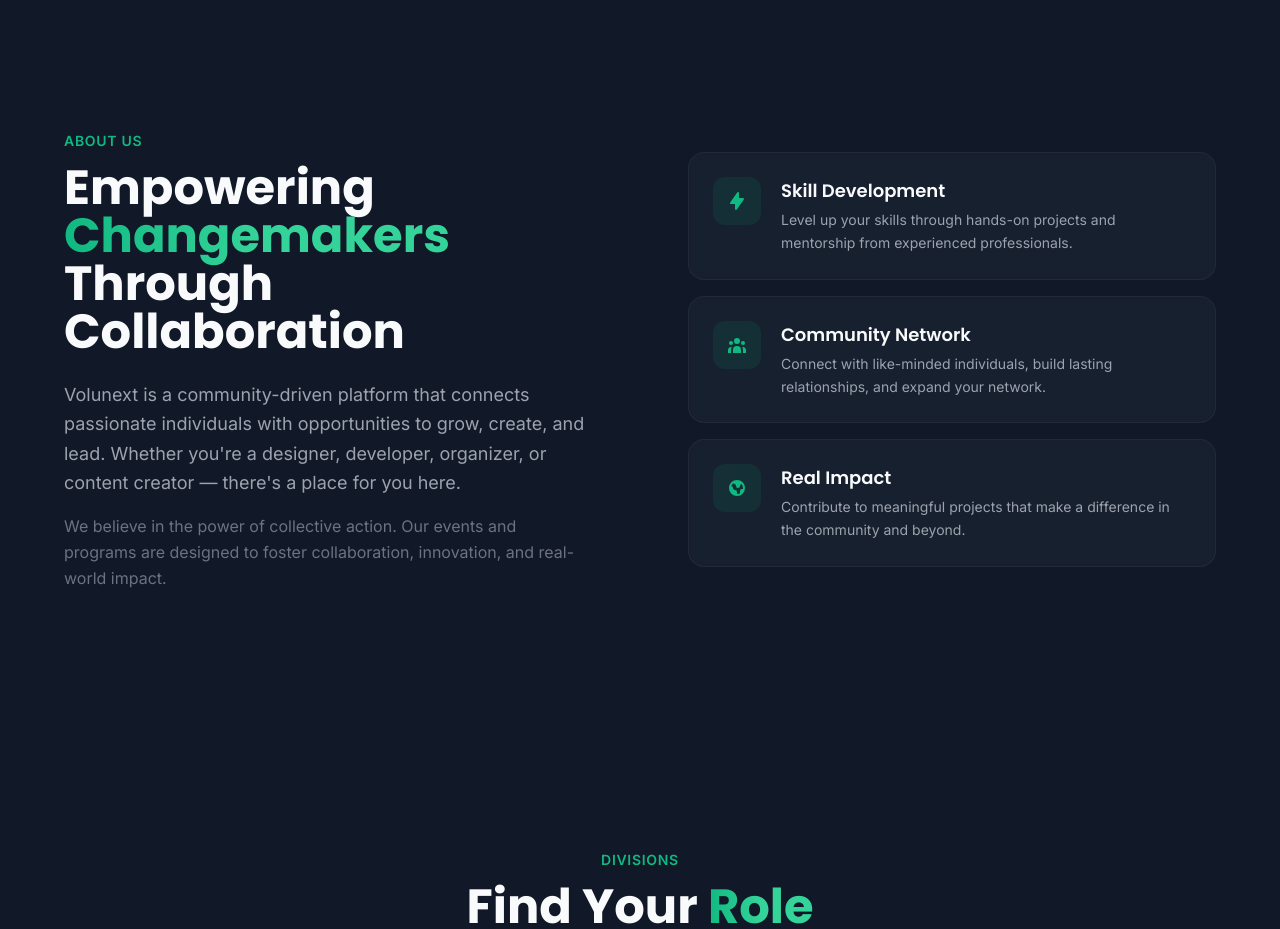
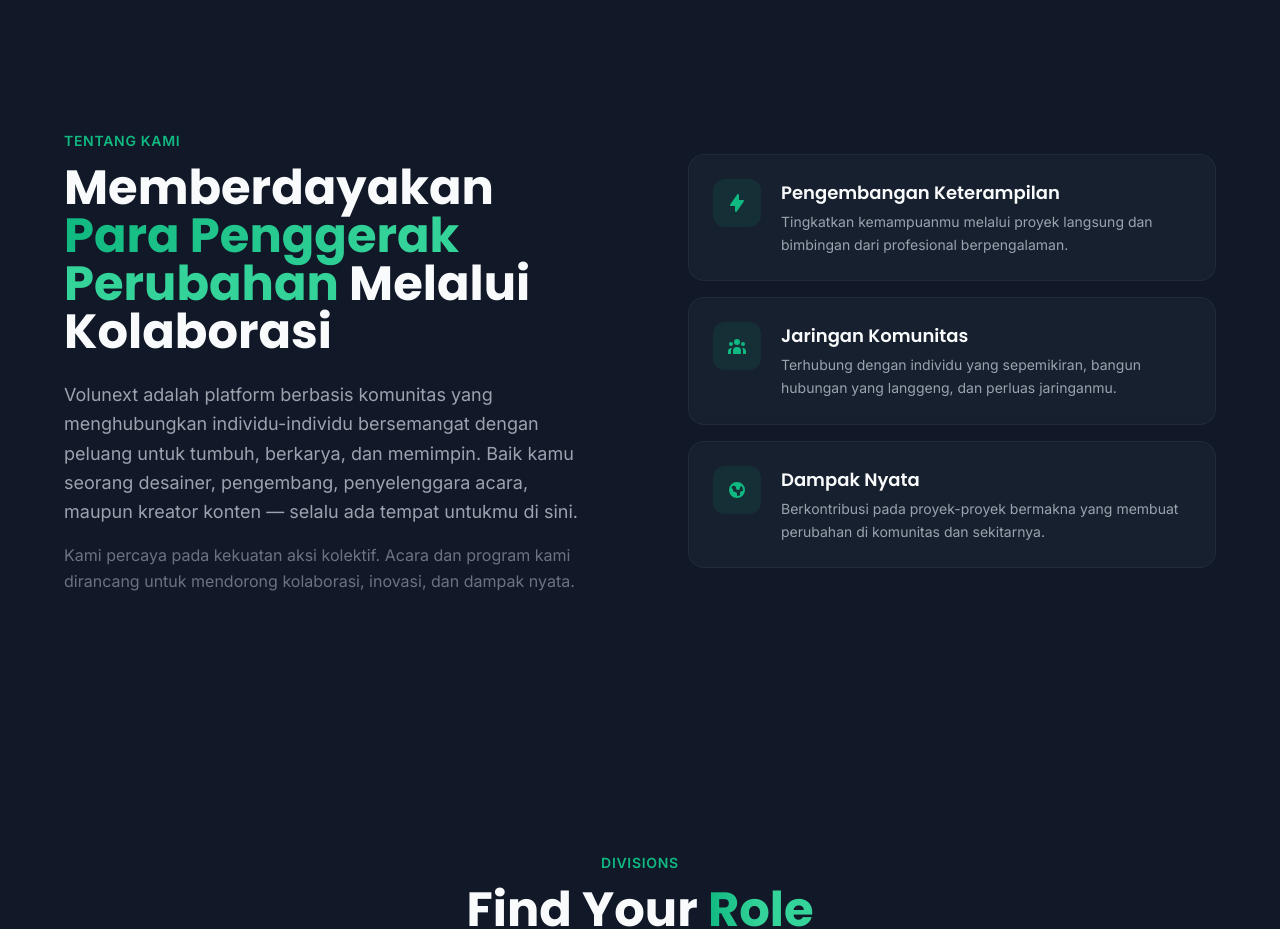
Before and after one commit to cpzz18/web-recruitment, a React (Vite) app: page / in a window 1280 px wide. Shown: the part 800-1729 px from the top of the page. Built offline with nearby package versions, Linux system fonts and the light colour scheme.

Commit message:
feat: add about page

```diff
--- a/src/components/About.tsx
+++ b/src/components/About.tsx
@@ -4,30 +4,29 @@
 const features = [
   {
     icon: HiLightningBolt,
-    title: 'Skill Development',
-    desc: 'Level up your skills through hands-on projects and mentorship from experienced professionals.',
+    title: 'Pengembangan Keterampilan',
+    desc: 'Tingkatkan kemampuanmu melalui proyek langsung dan bimbingan dari profesional berpengalaman.',
   },
   {
     icon: HiUserGroup,
-    title: 'Community Network',
-    desc: 'Connect with like-minded individuals, build lasting relationships, and expand your network.',
+    title: 'Jaringan Komunitas',
+    desc: 'Terhubung dengan individu yang sepemikiran, bangun hubungan yang langgeng, dan perluas jaringanmu.',
   },
   {
     icon: HiGlobe,
-    title: 'Real Impact',
-    desc: 'Contribute to meaningful projects that make a difference in the community and beyond.',
+    title: 'Dampak Nyata',
+    desc: 'Berkontribusi pada proyek-proyek bermakna yang membuat perubahan di komunitas dan sekitarnya.',
   },
 ]
 
 export default function About() {
   return (
     <section id="about" className="relative py-24 lg:py-32 px-4">
-      {/* Decorative blob */}
       <div className="absolute top-1/2 right-0 w-72 h-72 rounded-full bg-primary/8 blur-[100px] pointer-events-none" />
 
       <div className="max-w-6xl mx-auto">
         <div className="grid lg:grid-cols-2 gap-16 lg:gap-24 items-center">
-          {/* Left - Text */}
+          {/* Kiri - Teks */}
           <motion.div
             initial={{ opacity: 0, x: -40 }}
             whileInView={{ opacity: 1, x: 0 }}
@@ -35,27 +34,27 @@
             transition={{ duration: 0.7 }}
           >
             <span className="text-primary font-semibold text-sm tracking-wider uppercase">
-              About Us
+              Tentang Kami
             </span>
             <h2 className="text-3xl sm:text-4xl lg:text-5xl font-heading font-bold mt-3 mb-6 leading-tight">
-              Empowering{' '}
-              <span className="text-gradient">Changemakers</span> Through
-              Collaboration
+              Memberdayakan{' '}
+              <span className="text-gradient">Para Penggerak Perubahan</span>{' '}
+              Melalui Kolaborasi
             </h2>
             <p className="text-gray-400 leading-relaxed text-lg">
-              Volunext is a community-driven platform that connects passionate
-              individuals with opportunities to grow, create, and lead. Whether
-              you're a designer, developer, organizer, or content creator —
-              there's a place for you here.
+              Volunext adalah platform berbasis komunitas yang menghubungkan
+              individu-individu bersemangat dengan peluang untuk tumbuh,
+              berkarya, dan memimpin. Baik kamu seorang desainer, pengembang,
+              penyelenggara acara, maupun kreator konten — selalu ada tempat
+              untukmu di sini.
             </p>
             <p className="text-gray-500 leading-relaxed mt-4">
-              We believe in the power of collective action. Our events and
-              programs are designed to foster collaboration, innovation, and
-              real-world impact.
+              Kami percaya pada kekuatan aksi kolektif. Acara dan program kami
+              dirancang untuk mendorong kolaborasi, inovasi, dan dampak nyata.
             </p>
           </motion.div>
 
-          {/* Right - Feature Cards */}
+          {/* Kanan - Kartu Fitur */}
           <motion.div
             initial={{ opacity: 0, x: 40 }}
             whileInView={{ opacity: 1, x: 0 }}
```
